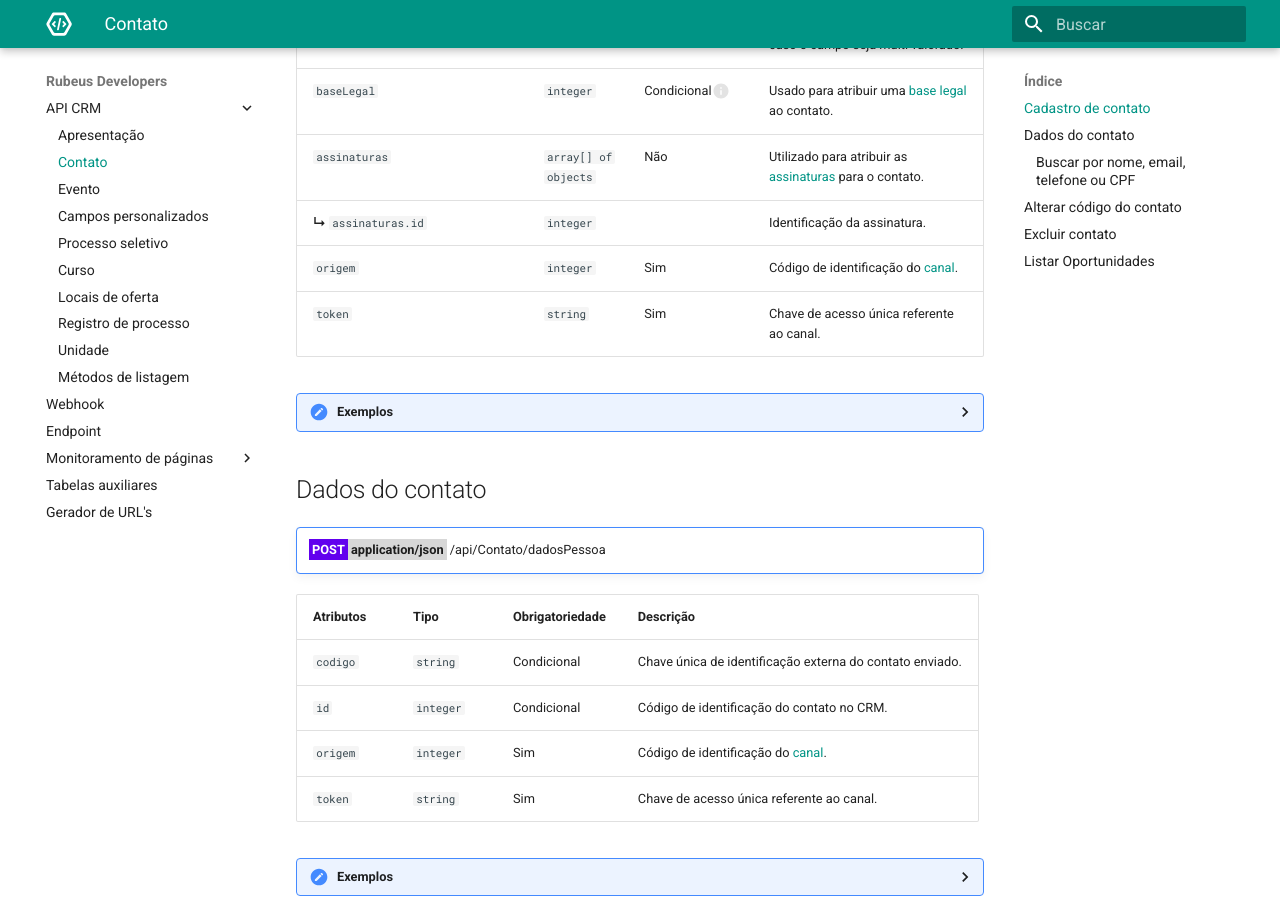
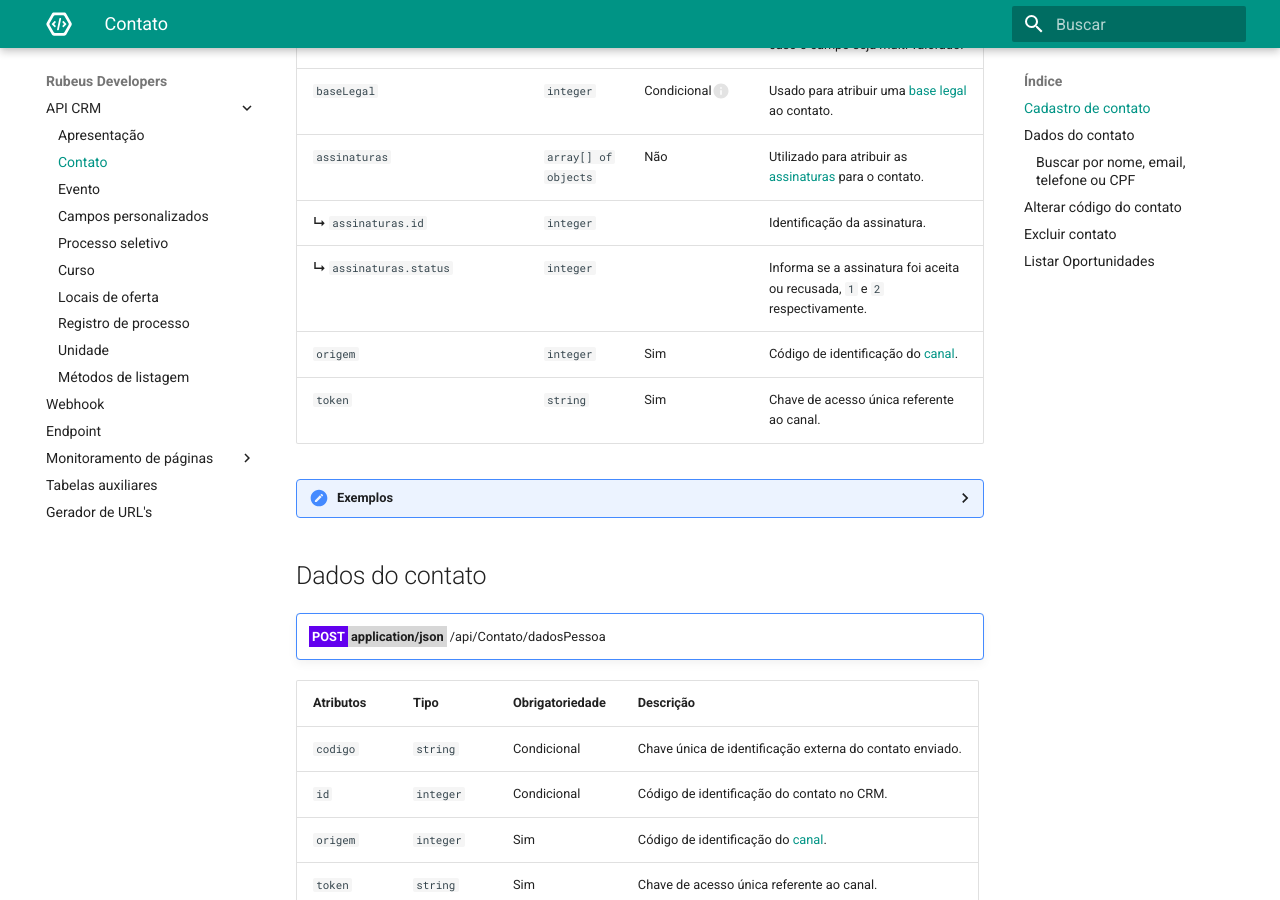
Before and after one commit to rubeus-tecnologia-e-inovacao/docs, an MkDocs documentation site: the page built from docs/api_crm/contato.md, in a window 1280 px wide and 900 px high, scrolled down 4183 px. Built offline with MkDocs 1.6.1 and Material for MkDocs 9.7.7, drawn with Linux system fonts in a browser that asks for light colours.

Commit message:
feat: adiciona o atributo status da assinatura

```diff
--- a/docs/api_crm/contato.md
+++ b/docs/api_crm/contato.md
@@ -60,6 +60,7 @@ O cadastro de contatos no CRM Rubeus é realizado através de um método bem sim
 | `baseLegal` | `integer` | <rb-tooltip text="Obrigatório somente com a LGPD ativa">Condicional </rb-tooltip> | Usado para atribuir uma [base legal](/api_crm/metodosdelistagem/#listar-bases-legais) ao contato. |
 | `assinaturas` | `array[] of objects` | Não | Utilizado para atribuir as [assinaturas](/api_crm/metodosdelistagem/#listar-assinaturas-ativas) para o contato. |
 | **↳** `assinaturas.id` | `integer` |  | Identificação da assinatura. |
+| **↳** `assinaturas.status` | `integer` |  | Informa se a assinatura foi aceita ou recusada, `1` e `2` respectivamente. |
 | `origem` | `integer` | Sim | Código de identificação do [canal](/api_crm/apresentacao/#autenticacao). |
 | `token` | `string` | Sim | Chave de acesso única referente ao canal. |
 
```
